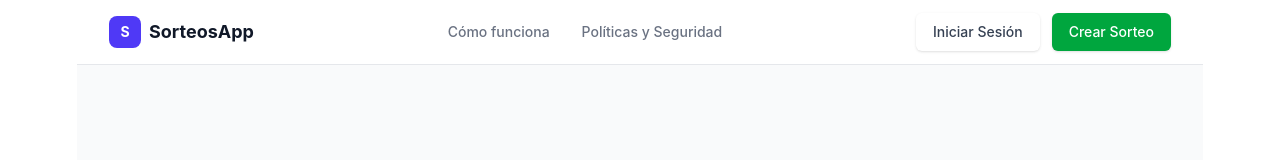
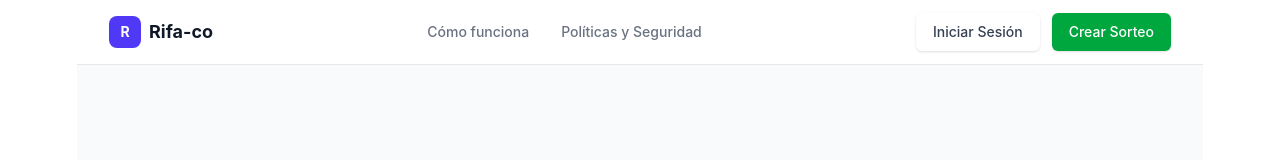
Before and after one commit to druiz18/rifa, a React (Vite) app: page / in a window 1280 px wide. Shown: the top 160 px of the page. Built offline with nearby package versions, Linux system fonts and the light colour scheme; no server answers.

Commit message:
Cambio nombre navbar

```diff
--- a/src/components/layout/Navbar.tsx
+++ b/src/components/layout/Navbar.tsx
@@ -18,9 +18,9 @@ export default function Navbar() {
           {/* Logo / Inicio (Siempre visible) */}
           <Link to={user ? "/" : "/"} className="flex items-center gap-2" onClick={closeMenu}>
             <div className="w-8 h-8 bg-indigo-600 rounded-lg flex items-center justify-center text-white font-bold text-sm">
-              S
+              R
             </div>
-            <span className="font-bold text-gray-900 text-lg">SorteosApp</span>
+            <span className="font-bold text-gray-900 text-lg">Rifa-co</span>
           </Link>
 
           {/* BOTÓN HAMBURGUESA (Solo visible en móvil) */}
```
